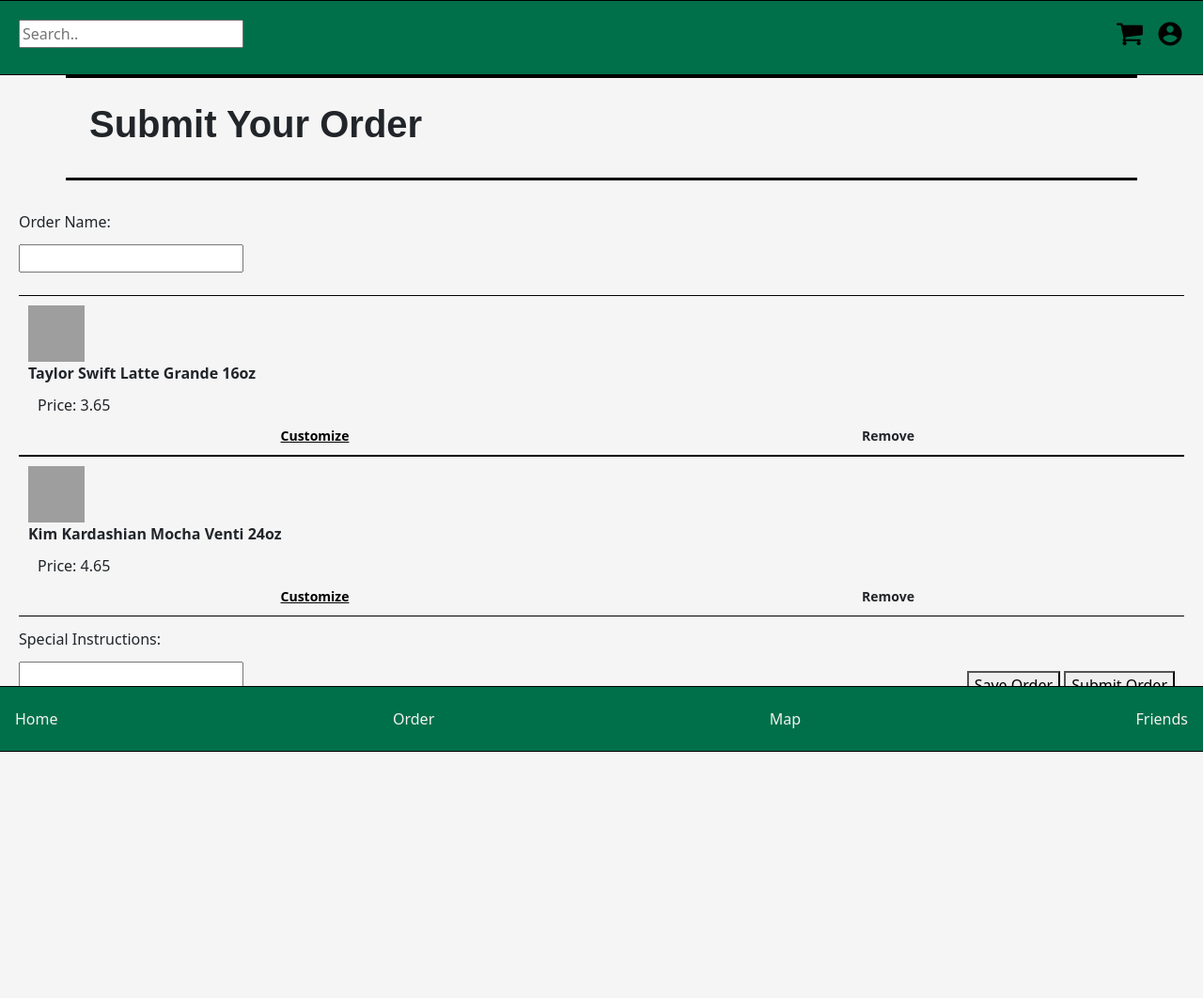
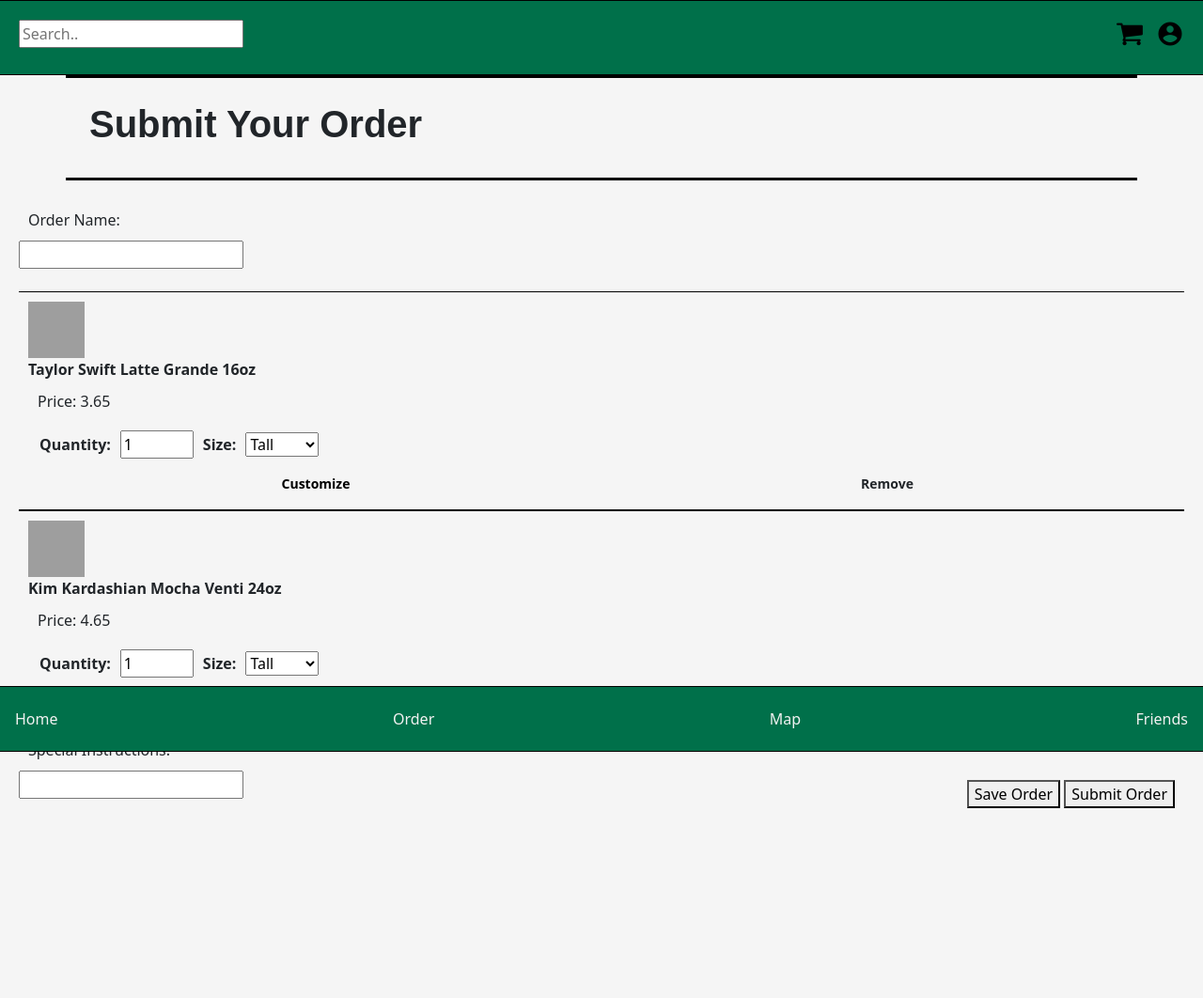
Before and after one commit to kb1998s/Social-Barista, a Flask app: page /submit/ in a window 1280 px wide. Shown: the whole page at 94% size. Run offline with Flask 2, Linux system fonts and the light colour scheme; grey boxes are pictures that could not be loaded.

Commit message:
dropdown order actions/cart actions

```diff
--- a/src/static/css/submit.css
+++ b/src/static/css/submit.css
@@ -16,7 +16,7 @@ body{
 }
 
 label {
-    padding: 12px 12px 12px 0;
+    padding: 10px;
     display: inline-block;
   }
 
@@ -24,6 +24,7 @@ label {
     display: flex;
     flex-direction:row;
     align-items: center;
+    padding: 2px;
 }
 
 .actions > a{
@@ -31,6 +32,8 @@ label {
     flex: 1 1 0px;
     color: black;
     font-size: 14px;
+    text-decoration: none;
+    padding: 5px;
 }
 
 img{
--- a/src/templates/submit.html
+++ b/src/templates/submit.html
@@ -24,9 +24,20 @@
             <img src="https://globalassets.starbucks.com/assets/b635f407bbcd49e7b8dd9119ce33f76e.jpg?impolicy=1by1_wide_topcrop_630" alt="Starbucks Latte">
             Taylor Swift Latte Grande 16oz
             <span>Price: 3.65</span>
-            <div class = actions>
-            <a href="{{ url_for('customization') }}">Customize</a>
-            <a>Remove</a>
+            <div class="actions">
+                <label for="quantity">Quantity:</label>
+                    <input type="number" id="quantity" name="quantity" min="1" max="9" value="1">
+                <label for="size">Size:</label>
+                <select name="size" id="size">
+                    <option value="tall">Tall</option>
+                    <option value="grande">Grande</option>
+                    <option value="venti">Venti</option>
+                    <option value="trenta">Trenta</option>
+                </select>
+            </div>
+            <div class="actions">
+                <a href="{{ url_for('customization') }}">Customize</a>
+                <a>Remove</a>
             </div>
         </div>
 
@@ -34,9 +45,20 @@
             <img src="https://globalassets.starbucks.com/assets/f24b2303e7734e82852d9132ce604e25.jpg?impolicy=1by1_wide_topcrop_630" alt="Starbucks Mocha">
             Kim Kardashian Mocha Venti 24oz
             <span>Price: 4.65</span>
-            <div class = actions>
-            <a href="{{ url_for('customization') }}">Customize</a>
-            <a>Remove</a>
+            <div class="actions">
+                <label for="quantity">Quantity:</label>
+                    <input type="number" id="quantity" name="quantity" min="1" max="9" value="1">
+                <label for="size">Size:</label>
+                <select name="size" id="size">
+                    <option value="tall">Tall</option>
+                    <option value="grande">Grande</option>
+                    <option value="venti">Venti</option>
+                    <option value="trenta">Trenta</option>
+                </select>
+            </div>
+            <div class="actions">
+                <a href="{{ url_for('customization') }}">Customize</a>
+                <a>Remove</a>
             </div>
         </div>
 
```
Also changed, not shown: src/static/css/order.css (+50 -0 lines), src/templates/order.html (+24 -3 lines).
